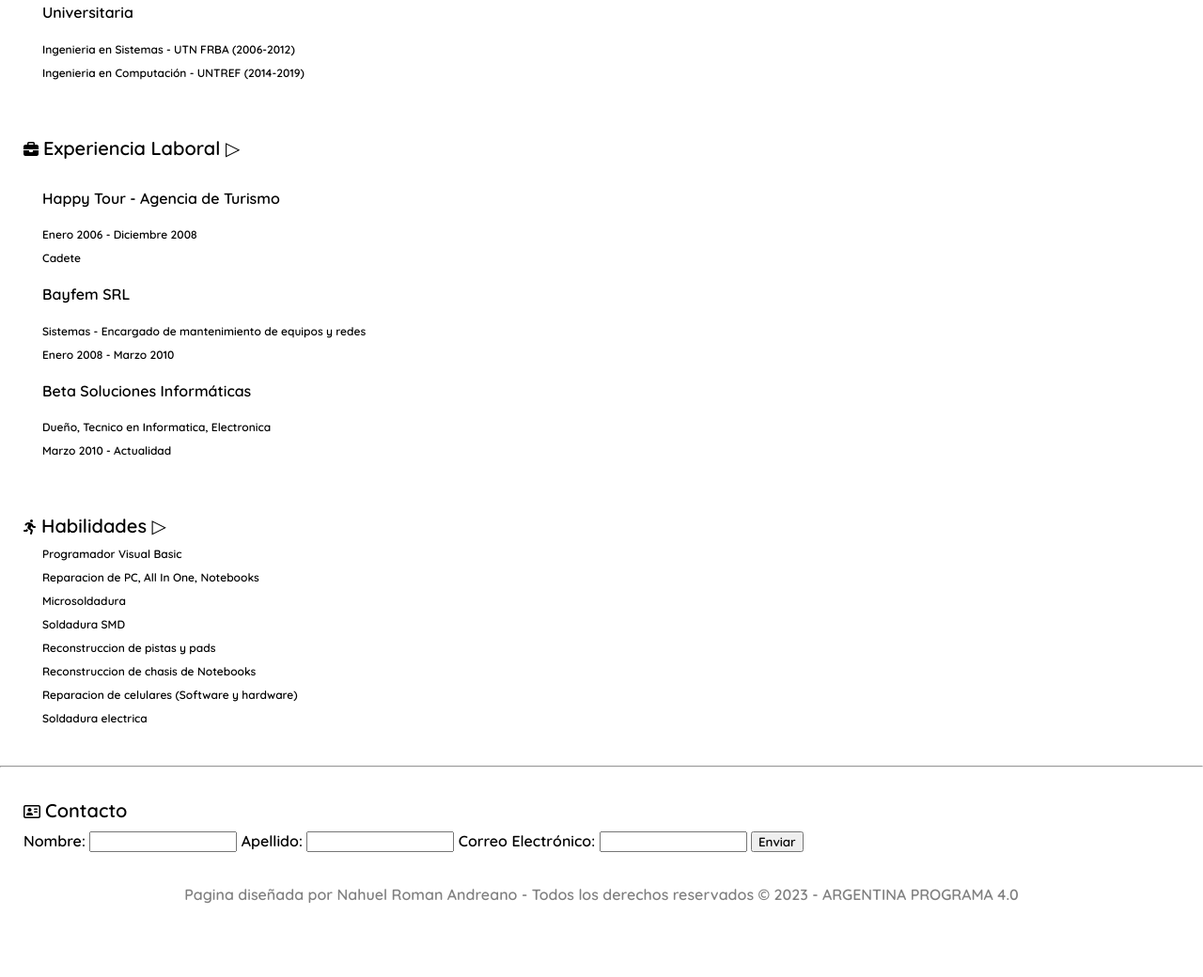
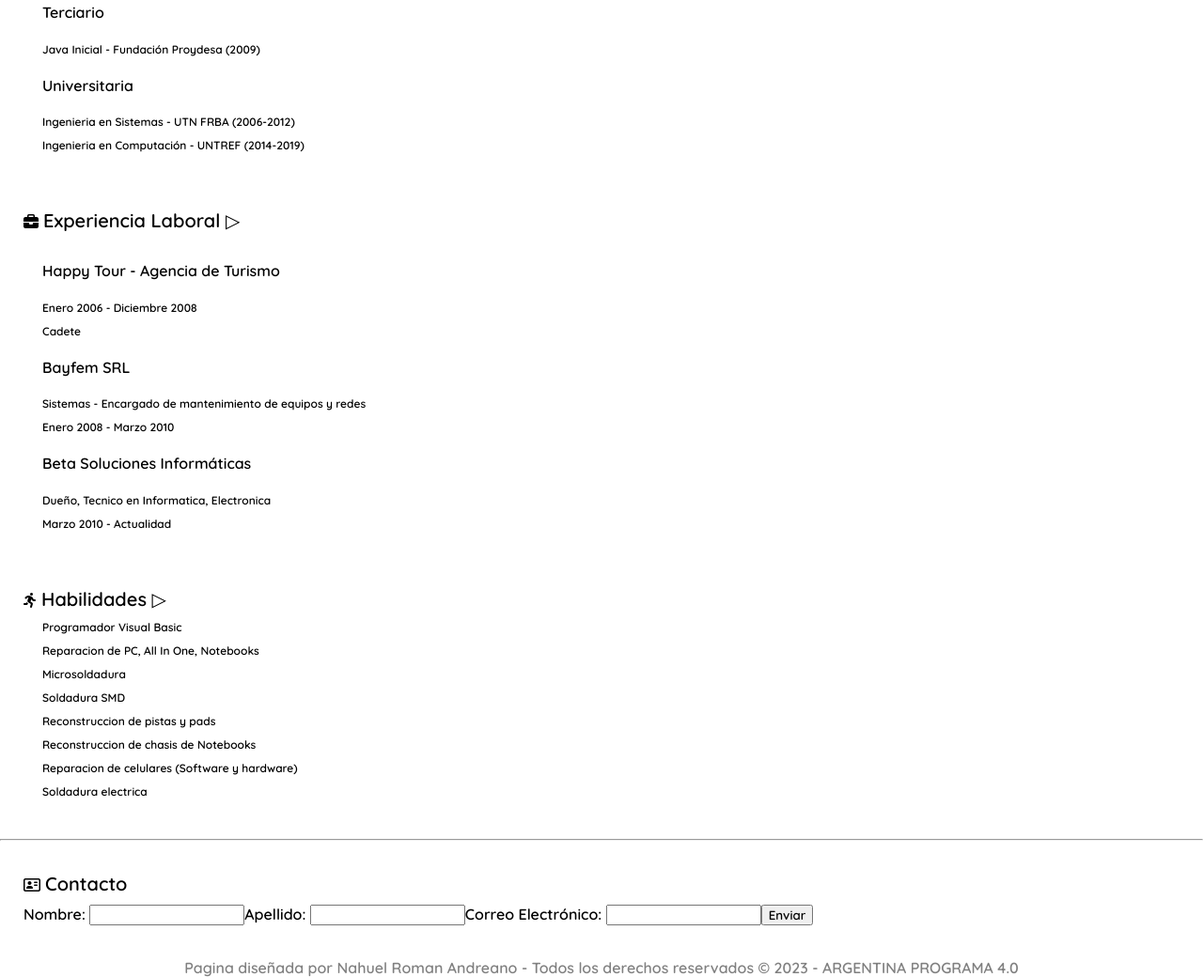
Before and after one commit to Nahusoft/nahusoft.github.io, a plain HTML site: page index.html in a window 1280 px wide. Shown: the part 583-1623 px from the top of the page at 94% size. Before the commit the page ends 1545 px from the top, so only its background shows below. Drawn offline with Linux system fonts and the light colour scheme.

Commit message:
Actualizacion
Ajustes para ver desde un dispositivo movil

```diff
--- a/css/style.css
+++ b/css/style.css
@@ -6,7 +6,7 @@
        font-family: 'Quicksand', sans-serif;
     }
 
-body {
+  body {
     margin: 0;
     padding-top: 300px ;
   }
@@ -75,6 +75,10 @@ body {
     margin-top: 3px;
       }
 
+  form input {
+    padding-right: 10px;
+  }
+
 
   #educacion, #habilidades, #explab, #contacto{
     scroll-margin-top: 300px; /* Ajustar para que se mueva debajo del head */
@@ -90,9 +94,10 @@ body {
   }
 
   section ul {
+    display: flex;
     list-style: none;
     margin: 0;
-    padding: 0;
+    padding-left: 0px;
   }
 
   section li {
@@ -146,7 +151,7 @@ body {
 
 
 
-/*Para poner la imagen dentro de un circulo con un borde gris finito */
+/*Para poner la imagen dentro de un circulo con un borde celeste */
   .img-circular {
     display: flex;
     justify-content: center;
@@ -175,12 +180,14 @@ body {
     text-decoration: none;
   }
 
+
   footer {
     margin-top: 10px;
     text-align: center;
     color: grey;
   }
 
+/*Ajustes para ver desde dispositivos moviles */
 
   @media (max-width: 673px) {
     .img-circular  {
@@ -197,4 +204,13 @@ body {
     li {
       font-size:small;
     }
+
+    h1 {
+     font-size: 25px;
+    }
+
+    section ul {
+    display: block;
+
   }
+}
--- a/index.html
+++ b/index.html
@@ -72,6 +72,11 @@
               <li>Instituto Leonardo Murialdo - Villa Bosch (2004-2006)</li>
               <li>Tecnico en Informatica Personal y Profesional</li>
 
+              <h4>Terciario</h4>
+              <li>Java Inicial - Fundación Proydesa (2009)</li>
+
+
+
               <h4>Universitaria</h4>
 
               <li>Ingenieria en Sistemas - UTN FRBA (2006-2012)</li>
@@ -144,12 +149,12 @@
 
         <form id="formulario">
           <ul>
-          <label for="nombre">Nombre:</label>
-          <input type="text" id="nombre" name="nombre" required text="Nombre">
-          <label for="apellido">Apellido:</label>
-          <input type="text" id="apellido" name="apellido" required>
-          <label for="email">Correo Electrónico:</label>
-          <input type="email" id="email" name="email" required>
+          <div><label for="nombre">Nombre:</label>
+          <input type="text" id="nombre" name="nombre" required text="Nombre"></div>
+          <div><label for="apellido">Apellido:</label>
+          <input type="text" id="apellido" name="apellido" required></div>
+          <div><label for="email">Correo Electrónico:</label>
+          <input type="email" id="email" name="email" required></div>
           <button type="submit" onclick="validarFormulario()">Enviar</button>
           </ul>
           </form>
```
Also changed, not shown: js/form.js (+5 -4 lines).
